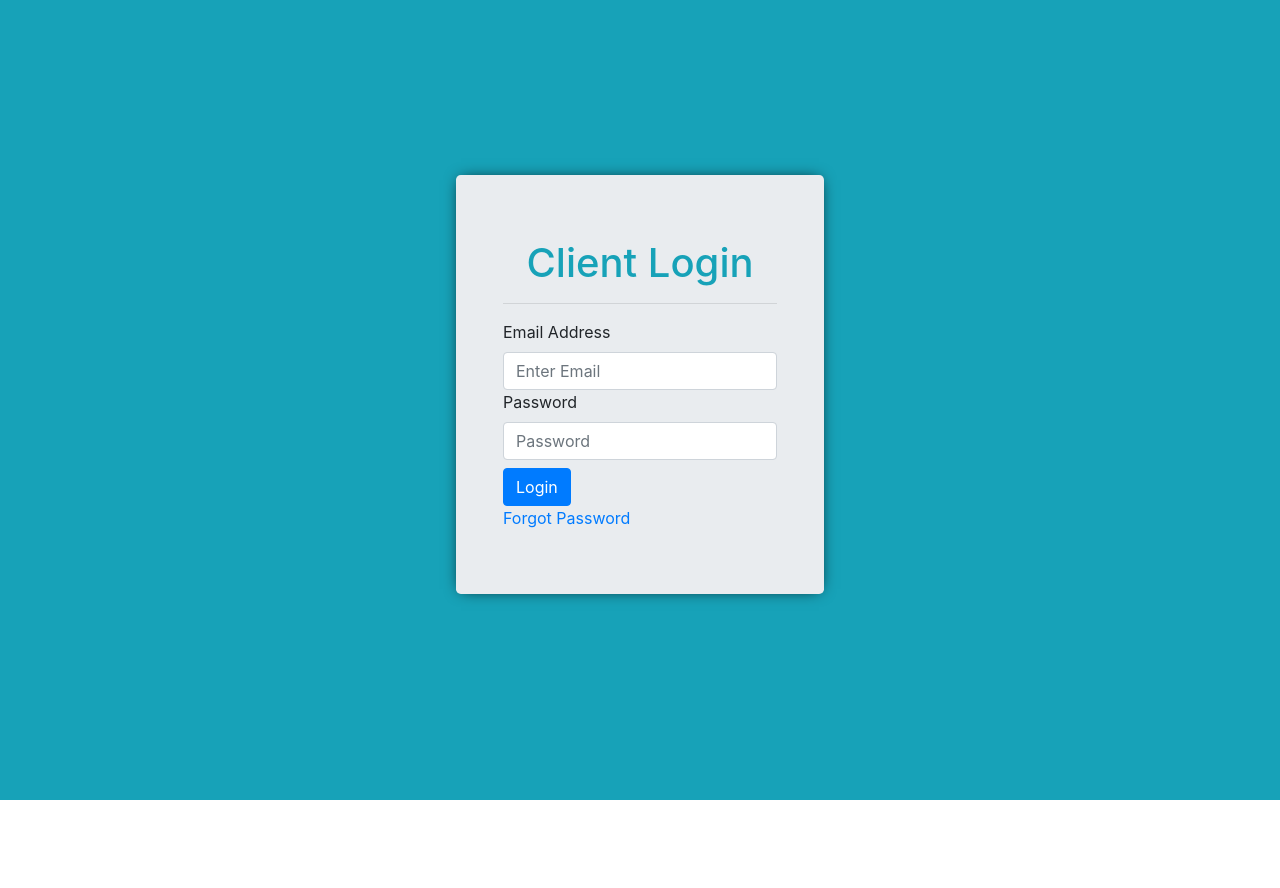
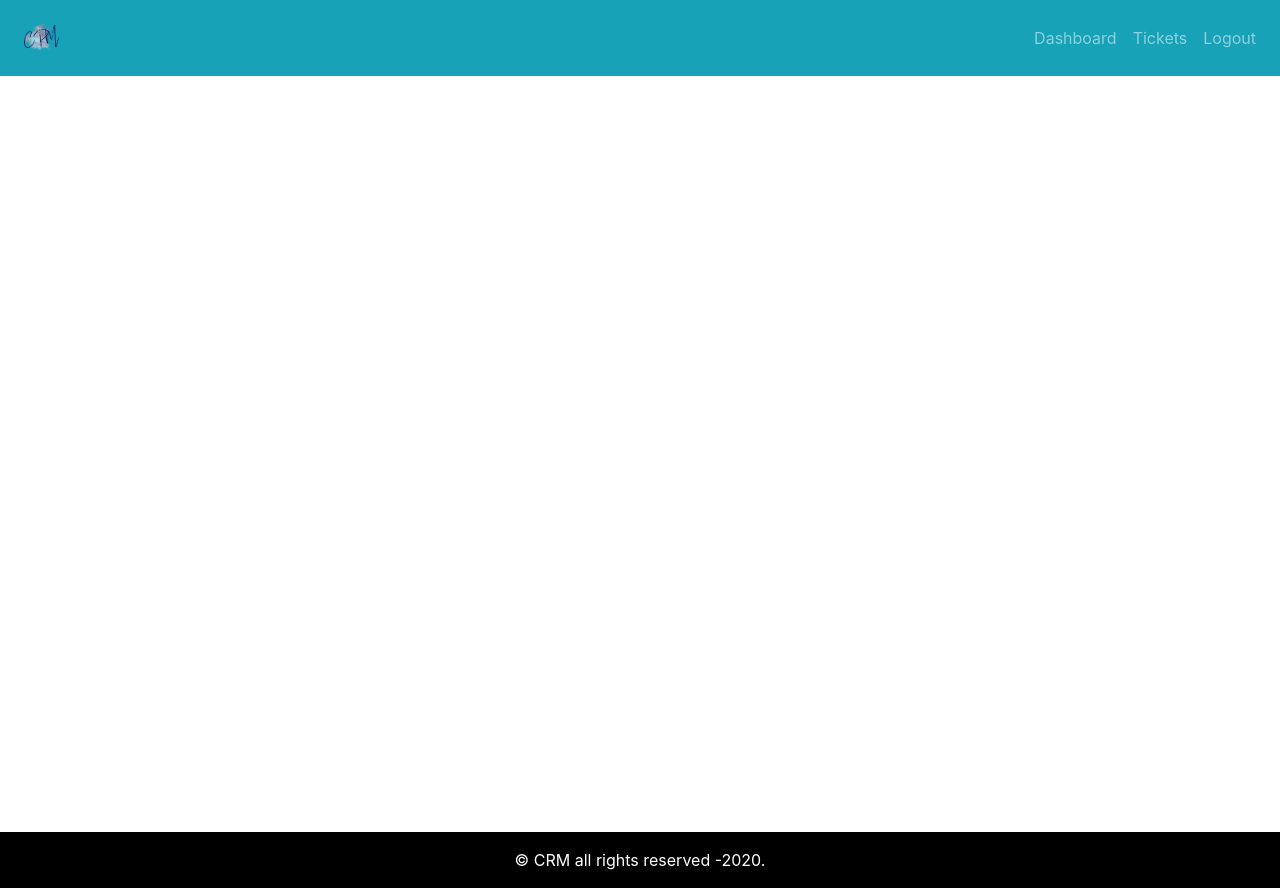
Before and after one commit to Aeron2/crm-fr, a React (Create React App) app: page / in a window 1280 px wide. Before the commit the page ends 800 px from the top, so only its background shows below. Built offline with nearby package versions, Linux system fonts and the light colour scheme.

Commit message:
layout is added

```diff
--- a/src/App.css
+++ b/src/App.css
@@ -0,0 +1,27 @@
+.default-layout {
+    display: grid;
+    grid-template-rows: 80px auto 3rem;
+    grid-template-areas: "header" "main" "footer";
+}
+
+header {
+    grid-area: header;
+
+}
+
+main {
+    grid-area: main;
+    min-height: 88vh;
+
+}
+
+footer {
+    grid-area: footer;
+    background: #000;
+    padding: 1rem;
+    color: white;
+}
+
+.hello {
+    color: red;
+}
--- a/src/App.js
+++ b/src/App.js
@@ -1,12 +1,16 @@
-import React from "react";
-import "./App.css";
-import { Button } from "react-bootstrap";
-import EntryPage from "./page/entry/EntryPage";
+import React from 'react';
+import './App.css';
+import { Button } from 'react-bootstrap';
+import EntryPage from './page/entry/EntryPage';
+import Defaultlayout from './layout/Defaultlayout';
 
 function App() {
   return (
     <div className="App">
-      <EntryPage />
+      {/*<EntryPage />
+       */}
+
+      <Defaultlayout><div className="hello">edfsdds</div></Defaultlayout>
     </div>
   );
 }
--- /dev/null
+++ b/src/layout/Defaultlayout.js
@@ -0,0 +1,21 @@
+import React from 'react';
+import Footer from './partials/Footer';
+import Header from './partials/Header';
+
+function Defaultlayout({childern}) {
+  return (
+    <div>
+      <div className="default-layout">
+        <div className="header">
+          <Header />
+        </div>
+        <main className="main">{childern}</main>
+      </div>
+      <footer className="footer">
+        <Footer />
+      </footer>
+    </div>
+  );
+}
+
+export default Defaultlayout;
--- /dev/null
+++ b/src/layout/partials/Footer.js
@@ -0,0 +1,11 @@
+import React from 'react';
+
+function Footer() {
+  return (
+    <div className="text-center copy-right">
+      &copy; CRM all rights reserved -2020.
+    </div>
+  );
+}
+
+export default Footer;
--- /dev/null
+++ b/src/layout/partials/Header.js
@@ -0,0 +1,23 @@
+import React from 'react';
+import Nav from 'react-bootstrap/Nav';
+import Navbar from 'react-bootstrap/Navbar';
+import logo from './../../components/logo.png';
+function Header() {
+  return (
+    <Navbar collapseOnSelect bg="info" variant="dark " expand="md">
+      <Navbar.Brand>
+        <img src={logo} alt=" " width="50px" />
+      </Navbar.Brand>
+      <Navbar.Toggle aria-controls="basic-navbar-nav" />
+      <Navbar.Collapse id="basic-navbar-nav">
+        <Nav className='ml-auto'>
+          <Nav.Link href="/dashboard">Dashboard</Nav.Link>
+          <Nav.Link href="/dashboard">Tickets</Nav.Link>
+          <Nav.Link href="/dashboard">Logout</Nav.Link>
+        </Nav>
+      </Navbar.Collapse>
+    </Navbar>
+  );
+}
+
+export default Header;
```
Also changed, not shown: src/components/logo.png (added).
